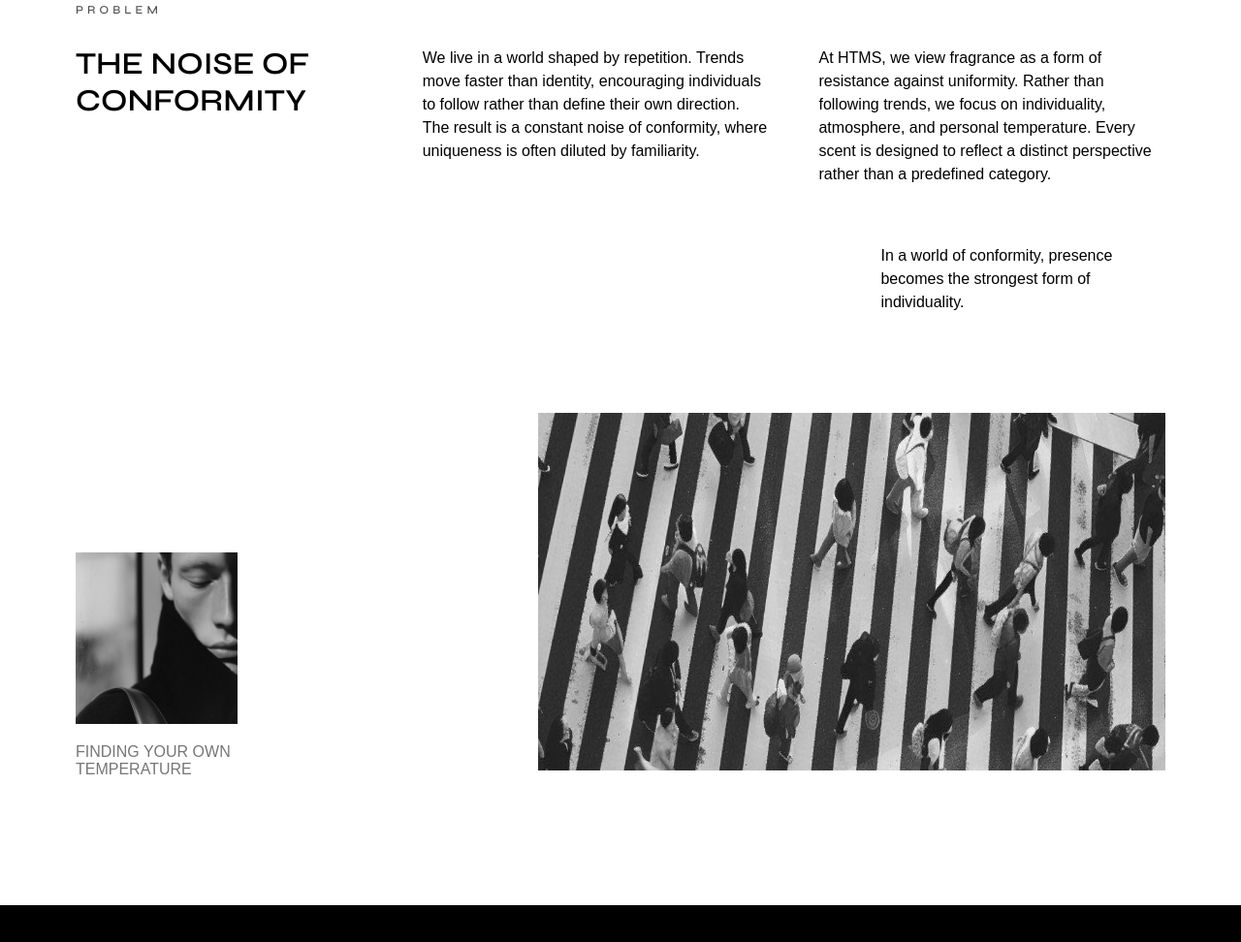
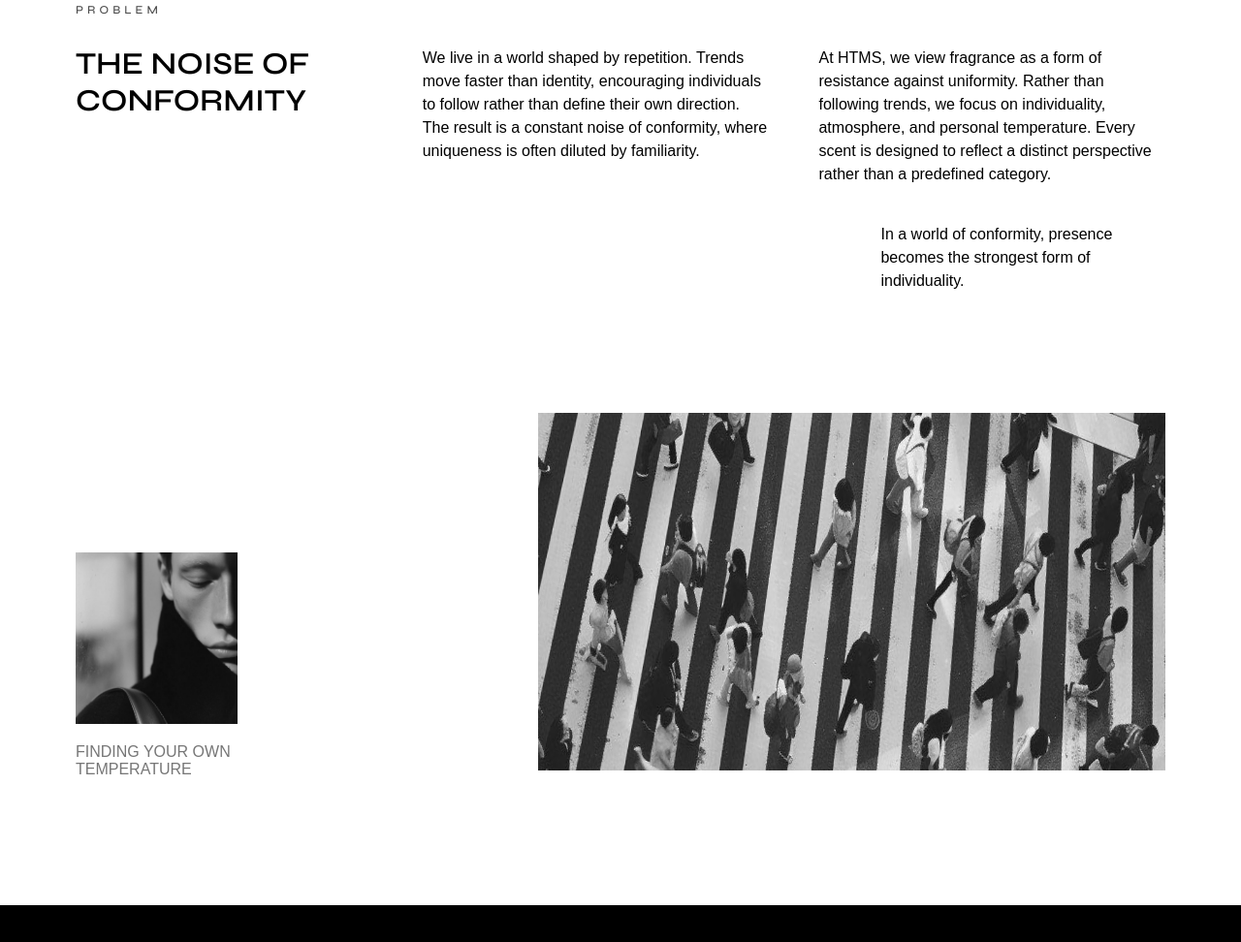
Before and after one commit to htmshtms/htms.github.io, a plain HTML site: page product.html in a window 1280 px wide. Shown: the part 977-1949 px from the top of the page at 97% size. Drawn offline with Linux system fonts and the light colour scheme; a web font is replaced by a local one.

Commit message:
Move indent paragraph up slightly

```diff
--- a/product.css
+++ b/product.css
@@ -116,7 +116,7 @@
   margin-left: 5vw;
 }
 
-.mt-xl { margin-top: 4.6875vw; }
+.mt-xl { margin-top: 3vw; }
 
 .prod-prob-img1 {
   position: absolute;
```
